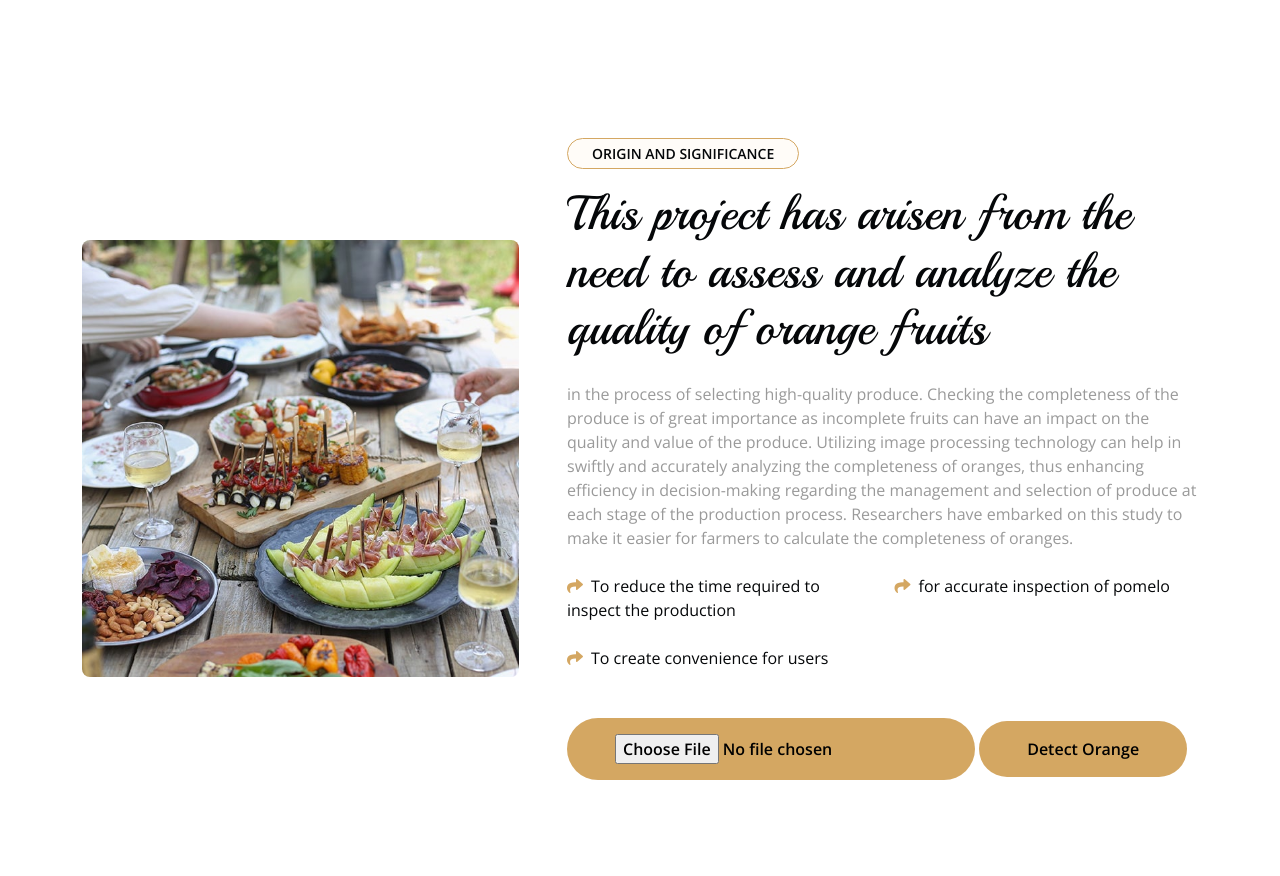
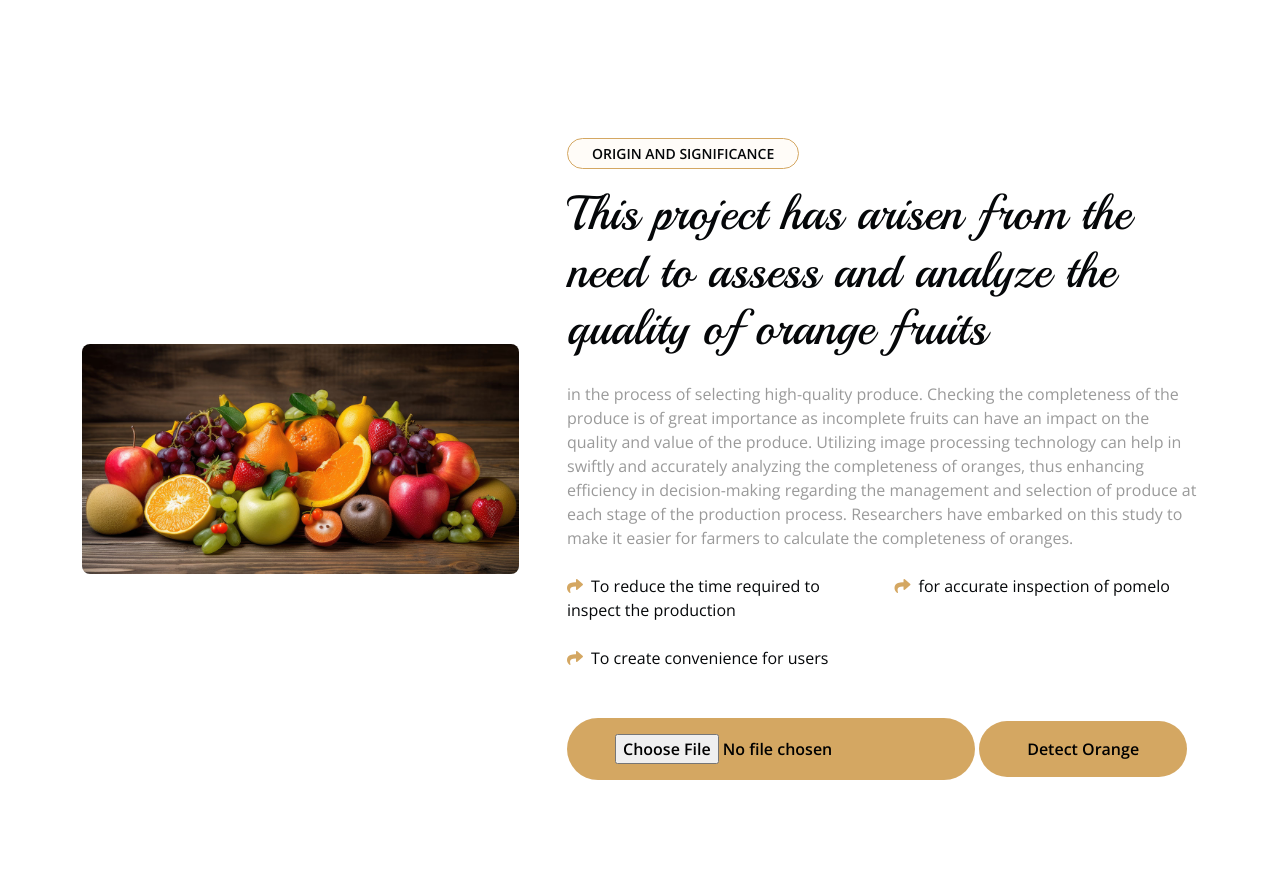
Before and after one commit to KanapongAiamtip/aaqorf, a Flask app: page / in a window 1280 px wide. Shown: the part 790-1666 px from the top of the page. Run offline with Flask 3, Linux system fonts and the light colour scheme; some libraries are stand-ins or nearby versions.

Commit message:
update display picture

```diff
--- a/templates/index.html
+++ b/templates/index.html
@@ -53,7 +53,7 @@
                 </button>
                 <div class="collapse navbar-collapse" id="navbarCollapse">
                     <div class="navbar-nav mx-auto">
-                        <a href="/index.html" class="nav-item nav-link active">Home</a>
+                        <a href="/" class="nav-item nav-link active">Home</a>
                         <a href="/about" class="nav-item nav-link">About</a>
                     </div>
                 </div>
@@ -113,7 +113,7 @@
         <div class="container">
             <div class="row g-5 align-items-center">
                 <div class="col-lg-5 wow bounceInUp" data-wow-delay="0.1s">
-                    <img src="/static/img/about.jpg" class="img-fluid rounded" alt="">
+                    <img src="/static/img/home.jpg" class="img-fluid rounded" alt="">
                 </div>
                 <div class="col-lg-7 wow bounceInUp" data-wow-delay="0.3s">
                     <small
```
Also changed, not shown: static/img/home.jpg (added).
